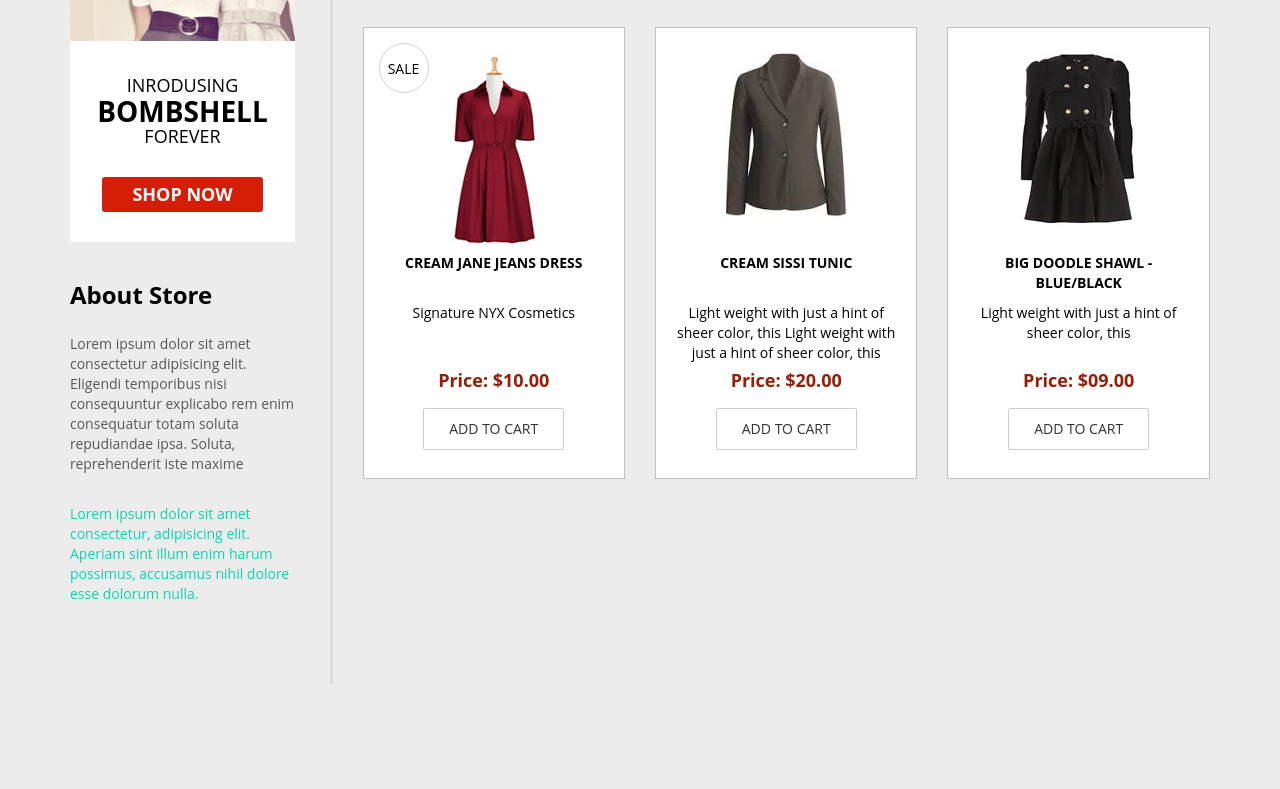
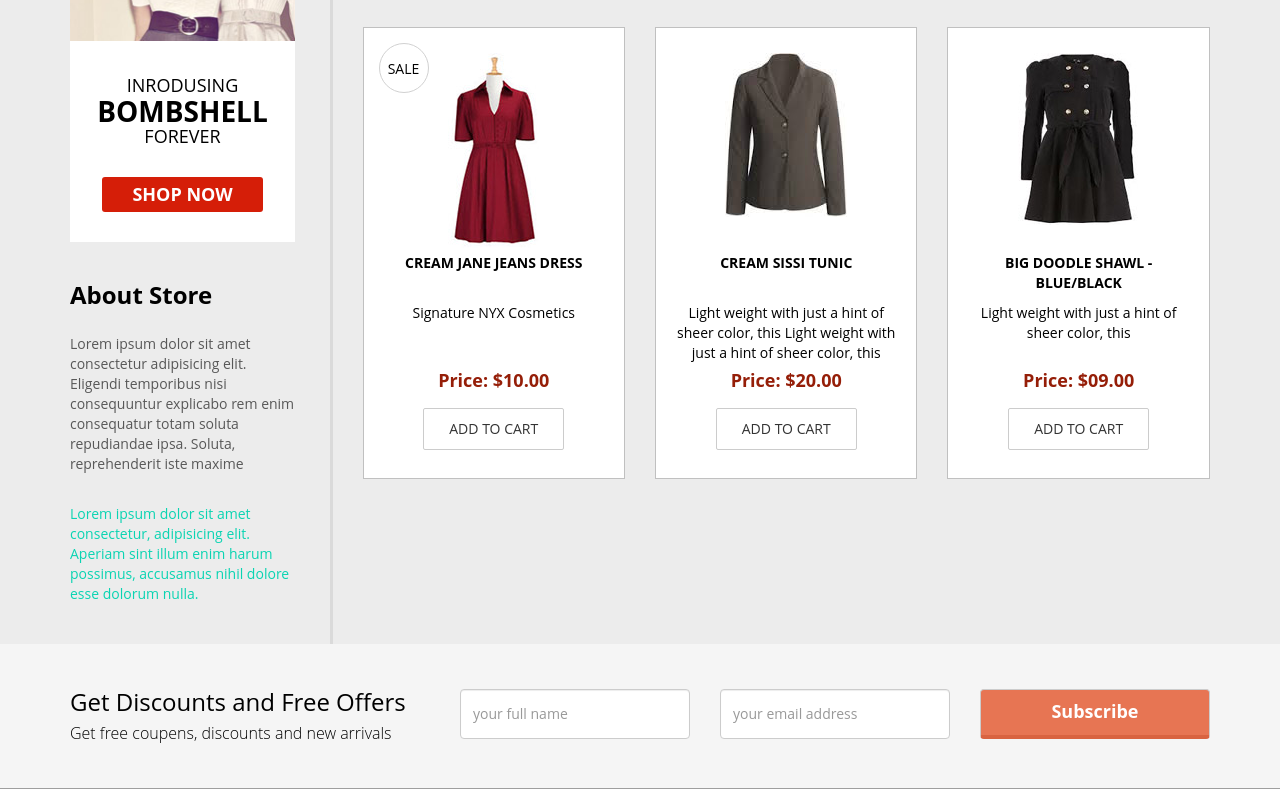
Before and after one commit to AndyMarg/styletour, a website: page public/index.html in a window 1280 px wide. Shown: the part 2287-3076 px from the top of the page. Before the commit the page ends 2971 px from the top, so only its background shows below. Drawn offline with Linux system fonts and the light colour scheme.

Commit message:
Header content-bottom section finished (Lesson 21 finished)

```diff
--- a/public/index.html
+++ b/public/index.html
@@ -496,6 +496,34 @@
         </div>
     </section>
 
+    <footer id="footer">
+        <section class="bottom-content">
+            <div class="container">
+                <div class="row">
+                    <div class="col-md-4">
+                        <h3>Get Discounts and Free Offers</h3>
+                        <h4>Get free coupens, discounts and new arrivals </h4>
+                    </div>
+                    <div class="col-md-8">
+                        <form action="" class="form-inline">
+                            <div class="row">
+                                <div class="form-group col-sm-4">
+                                    <input type="text" name="name" class="form-control" placeholder="your full name">
+                                </div>
+                                <div class="form-group col-sm-4">
+                                    <input type="email" name="email" class="form-control" placeholder="your email address">
+                                </div>
+                                <div class="form-group col-sm-4">
+                                    <button type="submit" class="btn btn-default">Subscribe</button>
+                                </div>
+                            </div>
+                        </form>
+                    </div>
+                </div>
+            </div>
+        </section>
+    </footer>
+
     <script src="libs/jquery/jquery-1.12.4.min.js"></script>
     <script src="libs/bootstrap/js/bootstrap.min.js"></script>
     <script src="js/scripts.js"></script>
--- /dev/null
+++ b/src/scss/bottom-content.scss
@@ -0,0 +1,53 @@
+@import "partials/mixins";
+@import "partials/params";
+
+$btn-color: #d96340;
+
+#footer {
+
+    & .bottom-content {
+        padding: 45px 0;
+        background-color: #f5f5f5;
+        border-bottom: 1px solid #9e9e9e;
+        & h3{
+            font-size: 24px;
+            font-weight: normal;
+            margin-bottom: 10px;
+        }
+        & h4 {
+            font-size: 16px;
+            font-weight: 300;
+        }
+        & .form-control {
+            height: 50px;
+            width: 100%;
+        }
+        & .btn {
+            height: 50px;
+            padding-left: 50px;
+            padding-right: 50px;
+            width: 100%;
+            background-color: #e77553;
+            font-size: 18px;
+            font-weight: bold;
+            color: #fff;
+            border-bottom: 4px solid  $btn-color;
+            transition: all .3s;
+            &:hover {
+                background-color: darken($btn-color, 5%);
+                border-bottom-color: darken($btn-color, 10%);
+            }
+        }
+
+        @media only screen and (max-width: 1200px) {
+            padding: 30px 0;
+            & .form-inline {padding-top: 22px;}
+        }
+
+        @media only screen and (max-width: 992px) {
+            padding: 20px 0;
+            text-align: center;
+            & h4 {margin-bottom: 20px;}
+        }
+    }
+}
--- a/src/scss/main.scss
+++ b/src/scss/main.scss
@@ -1,6 +1,6 @@
 @import "partials/mixins";
 @import "partials/params";
-@import url('https://fonts.googleapis.com/css?family=Open+Sans');
+@import url('https://fonts.googleapis.com/css?family=Open+Sans:700,400,300&subset=latin,cyrillic');
 
 body {
 	min-width: $default-min-width;;
--- a/src/scss/sidebar.scss
+++ b/src/scss/sidebar.scss
@@ -4,7 +4,7 @@
 #main-content {
 
     .sidebar {
-        padding: 50px 0 70px;
+        padding: 50px 0 30px;
         border-right: 3px solid #dadada;
 
         & .widget {
@@ -34,7 +34,6 @@
         }
 
         @media only screen and (max-width: 992px) {
-            padding-bottom: 0;
             padding-top: 0;
             border-right: none;
             & .carousel, & .banner {margin-right: 0;}
```
Also changed, not shown: public/css/bundle.min.css.
